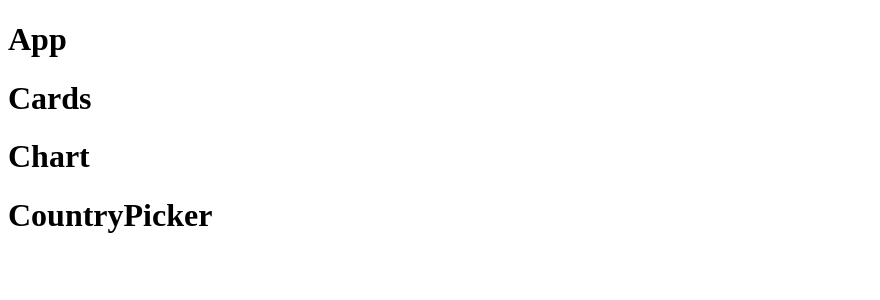
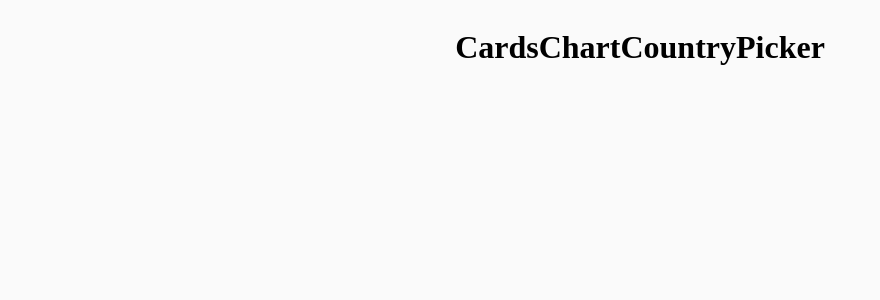
Before and after one commit to Cliff-Conolly/covid-19-tracker, a React (Create React App) app: page / in a window 1280 px wide. Shown: the top 300 px of the page, without its empty margins (0-880 px from the left). Built offline with nearby package versions, Linux system fonts and the light colour scheme.

Commit message:
added styles to App.module.css

```diff
--- a/src/App.js
+++ b/src/App.js
@@ -3,12 +3,12 @@ import React from 'react';
 // import Chart from './components/Chart/Chart';
 // import CountryPicker from './components/CountryPicker/CountryPicker';
 import { Cards, Chart, CountryPicker } from './components/exports';
+import styles from './App.module.css';
 
 class App extends React.Component {
   render() {
     return (
-      <div>
-        <h1>App</h1>
+      <div className={styles.container}>
         <Cards />
         <Chart />
         <CountryPicker />
--- /dev/null
+++ b/src/App.module.css
@@ -0,0 +1,9 @@
+body {
+background-color: rgb(250, 250, 250);
+}
+
+.container {
+  display: flex;
+  align-items: center;
+  justify-content: center ;
+}
```
